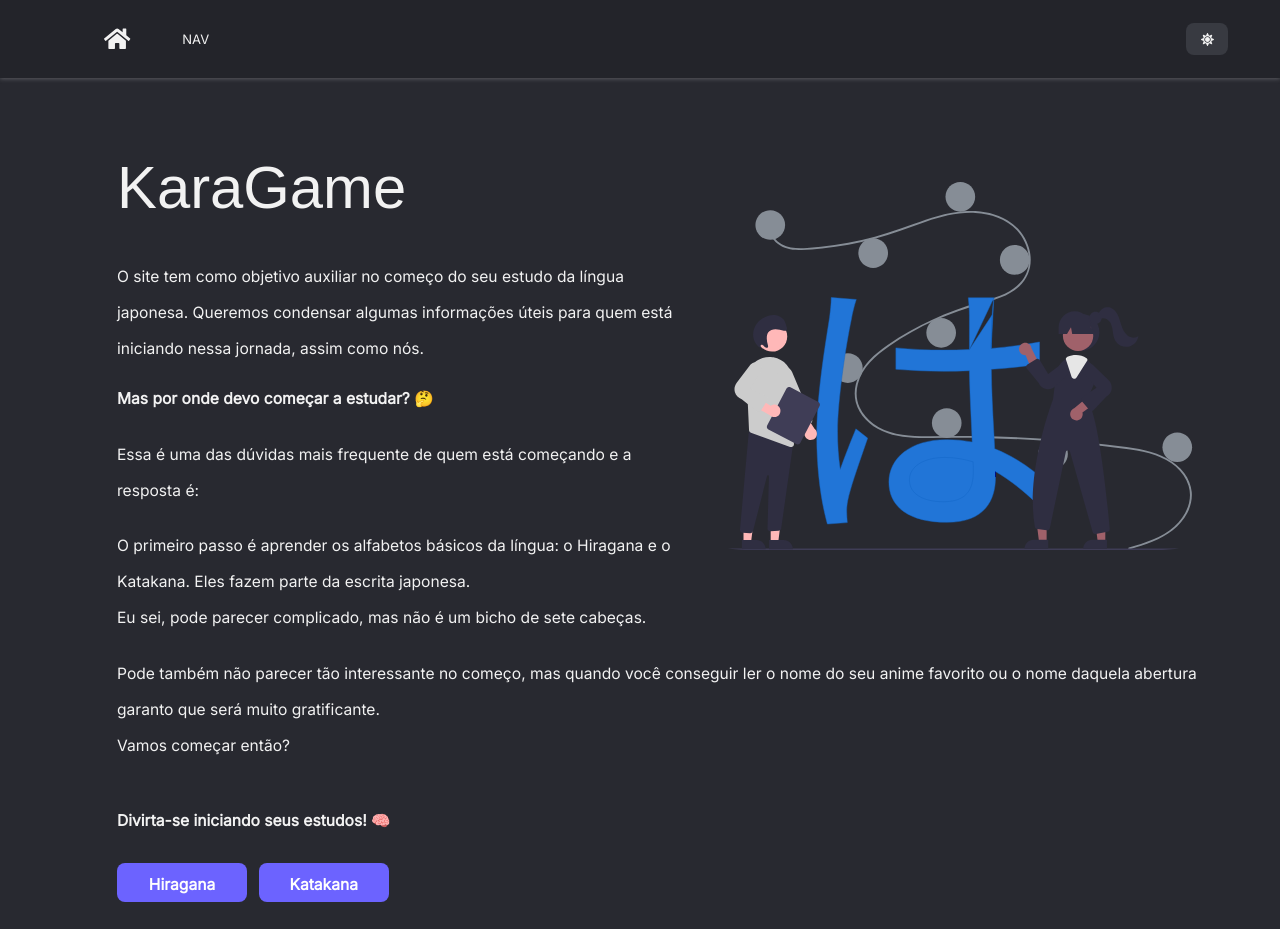
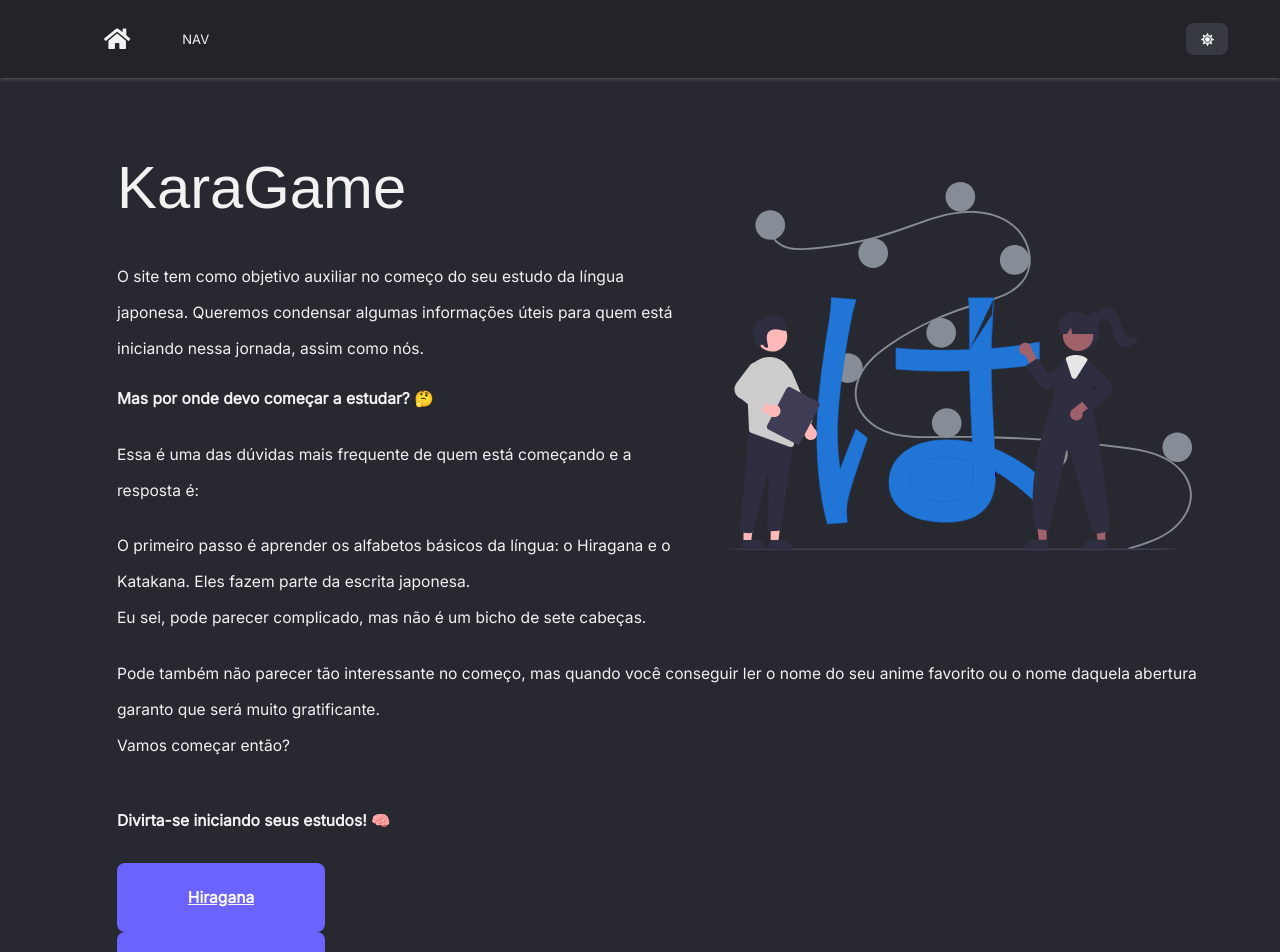
Before and after one commit to matheusazambuja/KaraGame, a Next.js app: page / in a window 1280 px wide. Shown: the top 952 px of the page. Before the commit the page ends 929 px from the top, so only its background shows below. Built offline with nearby package versions, Linux system fonts and the light colour scheme.

Commit message:
Updated style button

```diff
--- a/src/components/Button/index.tsx
+++ b/src/components/Button/index.tsx
@@ -4,20 +4,14 @@ import { useTheme } from '../../hooks/useTheme';
 import styles from './styles.module.scss';
 
 type ButtonProps = ButtonHTMLAttributes<HTMLButtonElement> & {
-  isOutlined?: boolean;
   isSelected?: boolean
 };
 
-export function Button({ isOutlined = false, isSelected = false, ...props }: ButtonProps) {
-  const {
-    theme
-  } = useTheme();
+export function Button({ isSelected = false, ...props }: ButtonProps) {
 
   return (
     <button
-      className={`${isOutlined ? styles.isOutlined : styles.buttonCustom} ${isSelected ? styles.isSelected : styles.buttonCustom}
-        ${theme === 'light' ? styles.buttonLight : styles.buttonDark}
-      `}
+      className={`${isSelected ? styles.isSelected : styles.buttonCustom}`}
       {...props}
     />
   )
--- a/src/components/Button/styles.module.scss
+++ b/src/components/Button/styles.module.scss
@@ -1,39 +1,30 @@
 .buttonCustom {
   border: 0;
 
-  font-weight: 600;
-  line-height: 22px;
+  background-color: var(--blue1);
+  color: var(--white1);
+
+  font-size: 24px;
+  font-weight: 500;
+  line-height: 120%;
 
   border-radius: 8px;
-  height: 3rem;
-  width: 10rem;
+  height: 69px;
+  width: 208px;
 
-  padding: 0 1.3rem;
+  display: flex;
+  justify-content: center;
+  align-items: center;
 
   transition: all 0.2s;
 
-  &.buttonLight {
-    background-color: var(--lightBackgroundColorPrimary);
-    color: var(--darkTextColorPrimary);
-
-    &.isSelected {
-      background-color: transparent;
-      border: 2px solid var(--darkBackgroundColorPrimary);
-      color: var(--lightTextColorPrimary);
-    }
-  }
-
-  &.buttonDark {
-    background-color: var(--darkBackgroundColorPrimary);
-    color: var(--darkTextColorPrimary);
-
-    &.isSelected {
-      background-color: transparent;
-      border: 2px solid var(--darkBackgroundColorPrimary);
-    }
+  &.isSelected {
+    background-color: var(--white3);
+    border: 2px solid var(--gray2);
+    color: var(--blue1);
   }
 
   &:hover {
-    filter: brightness(0.9);
+    filter: brightness(0.85);
   }
 }
```
